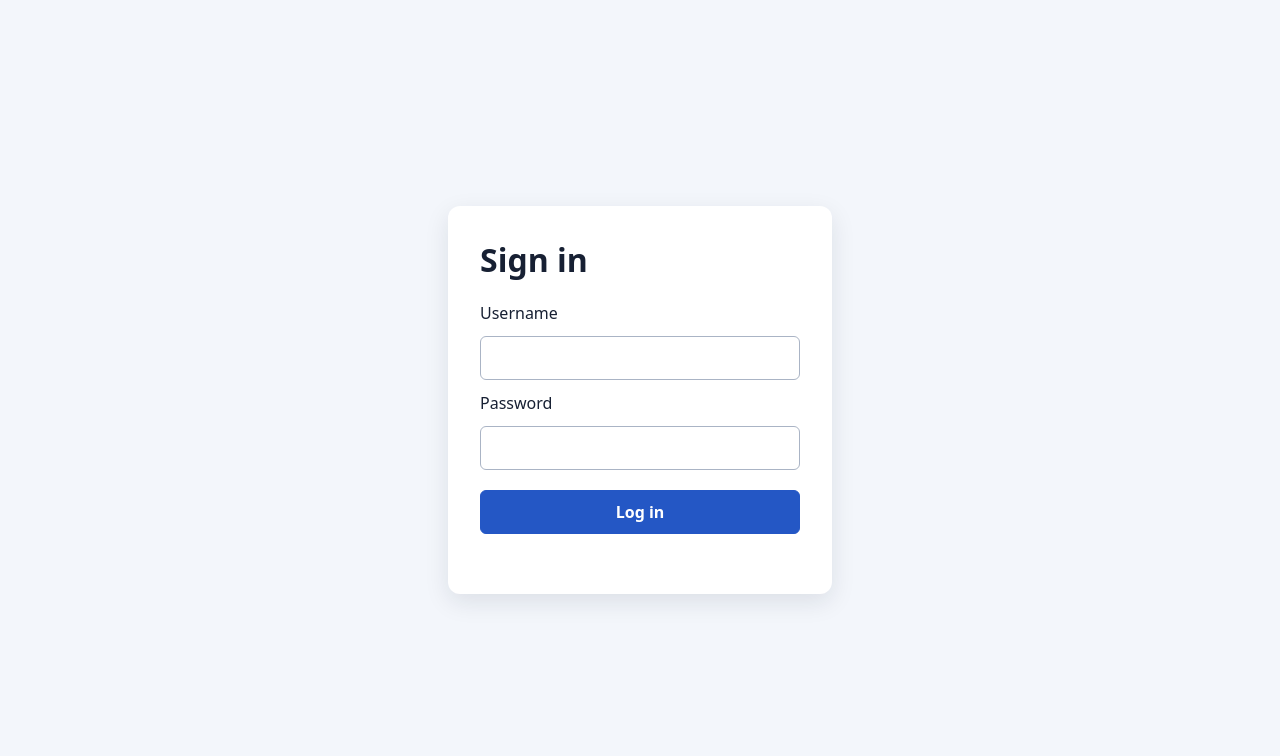
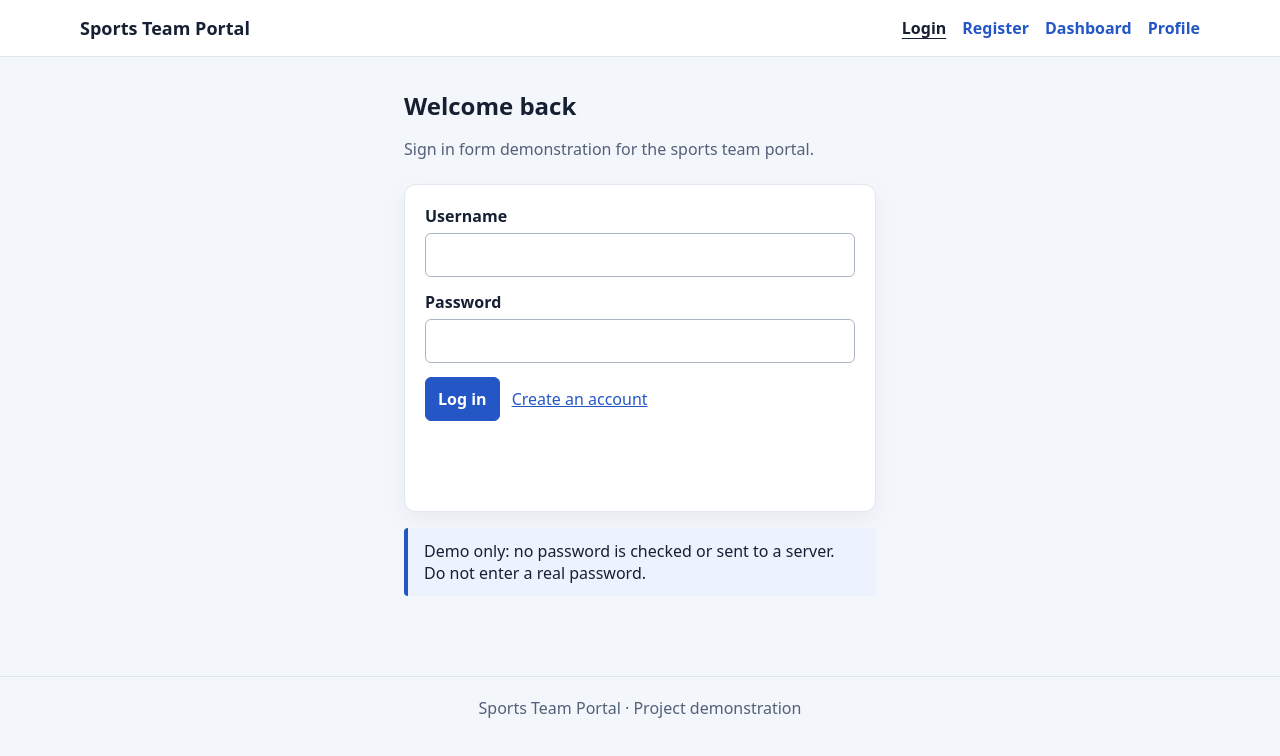
Before and after one commit to PriyaHadapad15/sports-management-system, a plain HTML site: page login.html in a window 1280 px wide. Drawn offline with Linux system fonts and the light colour scheme.

Commit message:
feat: integrate login with sports portal

```diff
--- a/login.html
+++ b/login.html
@@ -3,88 +3,46 @@
   <head>
     <meta charset="utf-8">
     <meta name="viewport" content="width=device-width, initial-scale=1">
-    <title>Login | Git-Team-Project</title>
-    <style>
-      * {
-        box-sizing: border-box;
-      }
-
-      body {
-        align-items: center;
-        background: #f3f6fb;
-        color: #172033;
-        display: flex;
-        font-family: system-ui, sans-serif;
-        justify-content: center;
-        margin: 0;
-        min-height: 100vh;
-        padding: 1.5rem;
-      }
-
-      main {
-        background: #fff;
-        border-radius: 0.75rem;
-        box-shadow: 0 0.5rem 1.5rem #1720331a;
-        max-width: 24rem;
-        padding: 2rem;
-        width: 100%;
-      }
-
-      h1 {
-        margin-top: 0;
-      }
-
-      form {
-        display: grid;
-        gap: 0.75rem;
-      }
-
-      input,
-      button {
-        border: 1px solid #aab4c5;
-        border-radius: 0.375rem;
-        font: inherit;
-        min-height: 2.75rem;
-        padding: 0.625rem 0.75rem;
-      }
-
-      button {
-        background: #2457c5;
-        border-color: #2457c5;
-        color: #fff;
-        cursor: pointer;
-        font-weight: 600;
-        margin-top: 0.5rem;
-      }
-
-      button:hover {
-        background: #19449f;
-      }
-
-      #login-message {
-        margin-bottom: 0;
-      }
-    </style>
+    <meta name="description" content="Sign in to the Sports Team Portal demo.">
+    <title>Login | Sports Team Portal</title>
+    <link rel="stylesheet" href="styles.css">
   </head>
   <body>
-    <main>
-      <h1>Sign in</h1>
-      <form id="login-form">
-        <label for="username">Username</label>
-        <input id="username" name="username" type="text" autocomplete="username" required>
-
-        <label for="password">Password</label>
-        <input id="password" name="password" type="password" autocomplete="current-password" required>
-
-        <button type="submit">Log in</button>
-        <p id="login-message" role="status" aria-live="polite"></p>
+    <header class="site-header">
+      <a class="brand" href="index.html">Sports Team Portal</a>
+      <nav class="site-nav" aria-label="Main navigation">
+        <a href="login.html" aria-current="page">Login</a>
+        <a href="signup.html">Register</a>
+        <a href="dashboard.html">Dashboard</a>
+        <a href="profile.html">Profile</a>
+      </nav>
+    </header>
+    <main class="page page-narrow">
+      <section class="page-heading">
+        <h1>Welcome back</h1>
+        <p class="muted">Sign in form demonstration for the sports team portal.</p>
+      </section>
+      <form class="form-card" id="login-form">
+        <label for="username">Username
+          <input id="username" name="username" type="text" autocomplete="username" required>
+        </label>
+        <label for="password">Password
+          <input id="password" name="password" type="password" autocomplete="current-password" required>
+        </label>
+        <div class="actions">
+          <button type="submit">Log in</button>
+          <a href="signup.html">Create an account</a>
+        </div>
+        <p class="status muted" id="login-message" role="status" aria-live="polite"></p>
       </form>
+      <p class="notice">Demo only: no password is checked or sent to a server. Do not enter a real password.</p>
     </main>
+    <footer class="site-footer">Sports Team Portal · Project demonstration</footer>
     <script>
       document.querySelector("#login-form").addEventListener("submit", (event) => {
         event.preventDefault();
         document.querySelector("#login-message").textContent =
-          "Demo form submitted. Authentication is not connected.";
+          "Form submitted for demonstration. Authentication is not connected.";
       });
     </script>
   </body>
```
